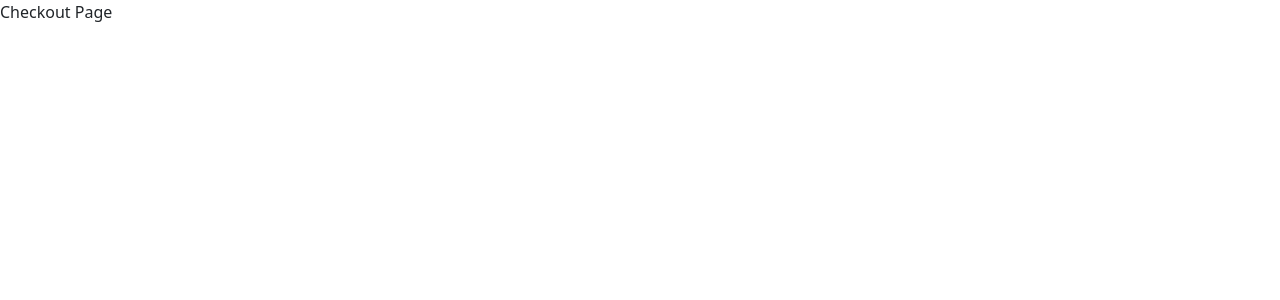
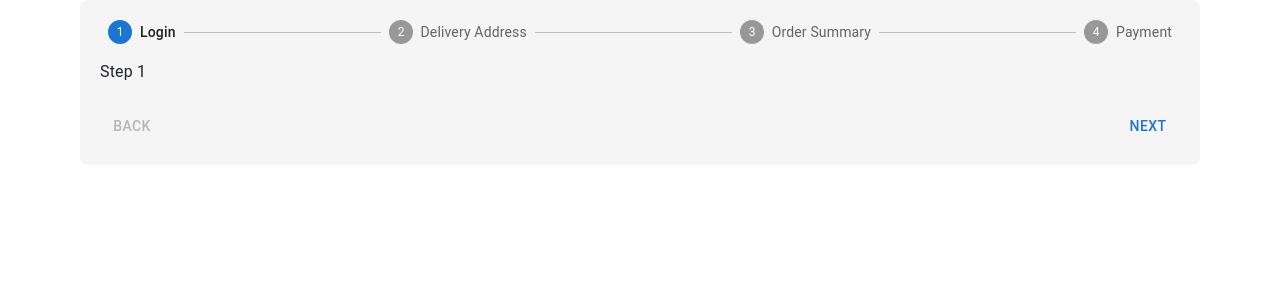
Before and after one commit to Rbrar5738/Trend_Treasures, a React (Create React App) app in the folder frontend/: page /checkout in a window 1280 px wide. Shown: the top 300 px of the page. Built offline with nearby package versions, Linux system fonts and the light colour scheme.

Commit message:
Check out stepper created

```diff
--- a/frontend/src/App.js
+++ b/frontend/src/App.js
@@ -5,7 +5,7 @@
 import { useDispatch } from "react-redux";
 import { getuser } from "./State/Auth/Action";
 import { useEffect } from "react";
-import { Checkout } from "./Customers/Components/Checkout/Checkout";
+import Checkout from "./Customers/Components/Checkout/Checkout";
 
 function App() {
   const dispatch = useDispatch();
@@ -18,7 +18,7 @@
   }, [dispatch]);
   return (
     <>
-    <Checkout/>
+      <Checkout />
       {/* <Routes>
         <Route path="/*" element={<CustomerRoutes />} />
       </Routes> */}
--- a/frontend/src/Customers/Components/Checkout/Checkout.jsx
+++ b/frontend/src/Customers/Components/Checkout/Checkout.jsx
@@ -1,7 +1,83 @@
-import React from 'react'
+import * as React from 'react';
+import Box from '@mui/material/Box';
+import Stepper from '@mui/material/Stepper';
+import Step from '@mui/material/Step';
+import StepLabel from '@mui/material/StepLabel';
+import Button from '@mui/material/Button';
+import Typography from '@mui/material/Typography';
+import { useLocation, useNavigate } from 'react-router-dom';
 
-export const Checkout = () => {
+const steps = ['Login', 'Delivery Address', 'Order Summary', 'Payment'];
+
+export default function Checkout() {
+  const location = useLocation();
+  const navigate = useNavigate();
+  const querySearch = new URLSearchParams(location.search);
+  const initialStep = parseInt(querySearch.get("step")) || 0;
+
+  const [activeStep, setActiveStep] = React.useState(initialStep);
+
+  React.useEffect(() => {
+    setActiveStep(initialStep);
+  }, [initialStep]);
+
+  const handleNext = () => {
+    setActiveStep((prevActiveStep) => {
+      const newStep = prevActiveStep + 1;
+      navigate(`?step=${newStep}`);
+      return newStep;
+    });
+  };
+
+  const handleBack = () => {
+    setActiveStep((prevActiveStep) => {
+      const newStep = prevActiveStep - 1;
+      navigate(`?step=${newStep}`);
+      return newStep;
+    });
+  };
+
   return (
-    <div>Checkout Page</div>
-  )
+    <div className="px-10 lg:px-20">
+      <Box sx={{ width: '100%', backgroundColor: '#f5f5f5', padding: '20px', borderRadius: '8px' }}>
+        <Stepper activeStep={activeStep}>
+          {steps.map((label, index) => {
+            const stepProps = {};
+            const labelProps = {};
+
+            return (
+              <Step key={label} {...stepProps}>
+                <StepLabel {...labelProps}>{label}</StepLabel>
+              </Step>
+            );
+          })}
+        </Stepper>
+        {activeStep === steps.length ? (
+          <React.Fragment>
+            <Typography sx={{ mt: 2, mb: 1 }}>
+              All steps completed - you&apos;re finished
+            </Typography>
+          </React.Fragment>
+        ) : (
+          <React.Fragment>
+            <Typography sx={{ mt: 2, mb: 1 }}>Step {activeStep + 1}</Typography>
+            <Box sx={{ display: 'flex', flexDirection: 'row', pt: 2 }}>
+              <Button
+                color="inherit"
+                disabled={activeStep === 0}
+                onClick={handleBack}
+                sx={{ mr: 1 }}
+              >
+                Back
+              </Button>
+              <Box sx={{ flex: '1 1 auto' }} />
+              <Button onClick={handleNext}>
+                {activeStep === steps.length - 1 ? 'Finish' : 'Next'}
+              </Button>
+            </Box>
+          </React.Fragment>
+        )}
+      </Box>
+    </div>
+  );
 }
--- a/frontend/src/Routes/CustomerRoutes.jsx
+++ b/frontend/src/Routes/CustomerRoutes.jsx
@@ -6,7 +6,7 @@
 import Footer from '../Customers/Components/Footer/Footer'
 import Product from '../Customers/Components/Product/Product'
 import ProductDetails from '../Customers/Components/ProductDetails/ProductDetails'
-import { Checkout } from '../Customers/Components/Checkout/Checkout'
+import Checkout from '../Customers/Components/Checkout/Checkout'
 import Navigation from '../Customers/Components/Navigation/Navigation'
 import LoginForm from '../Customers/Auth/LoginForm'
 
```
